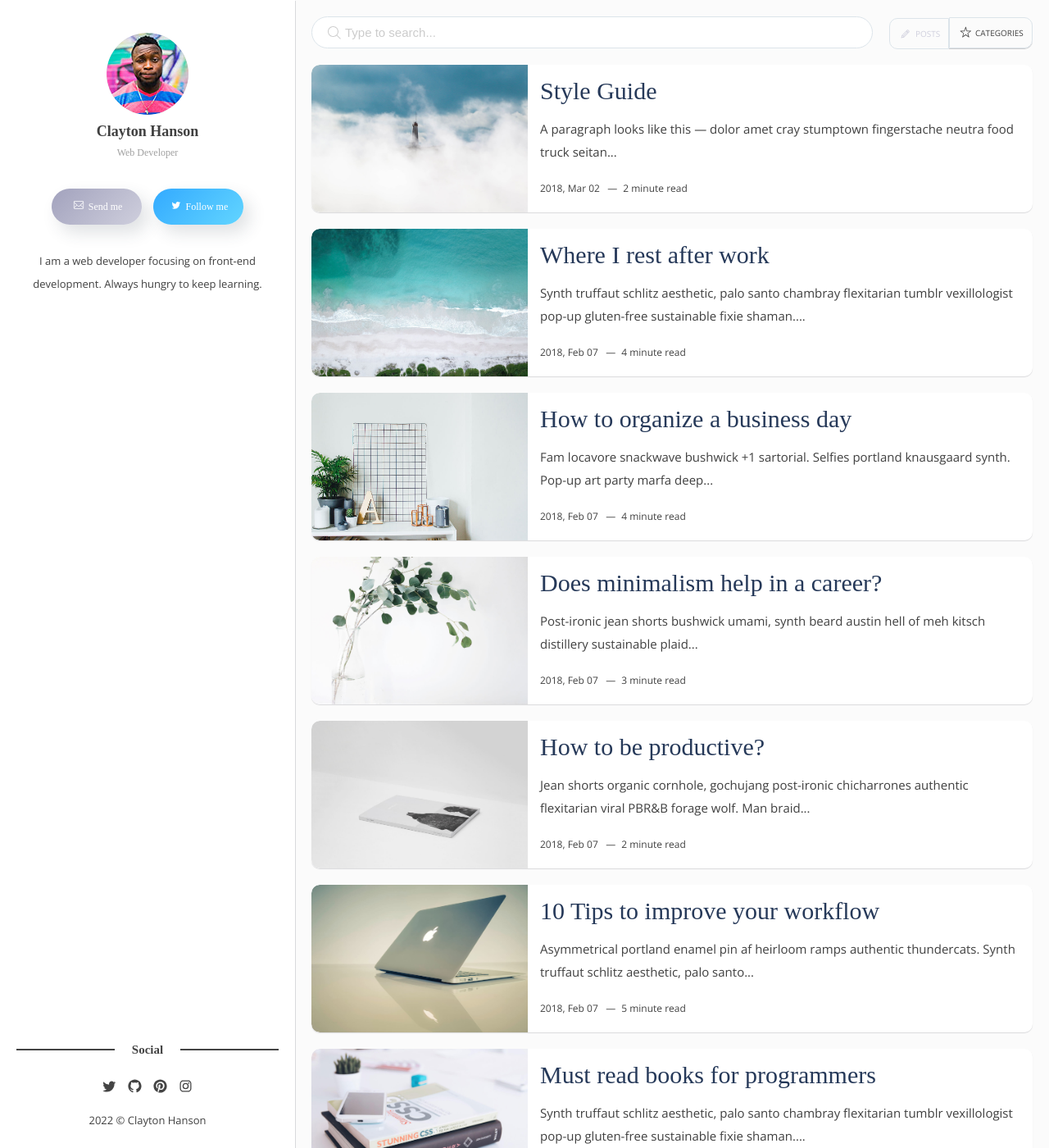
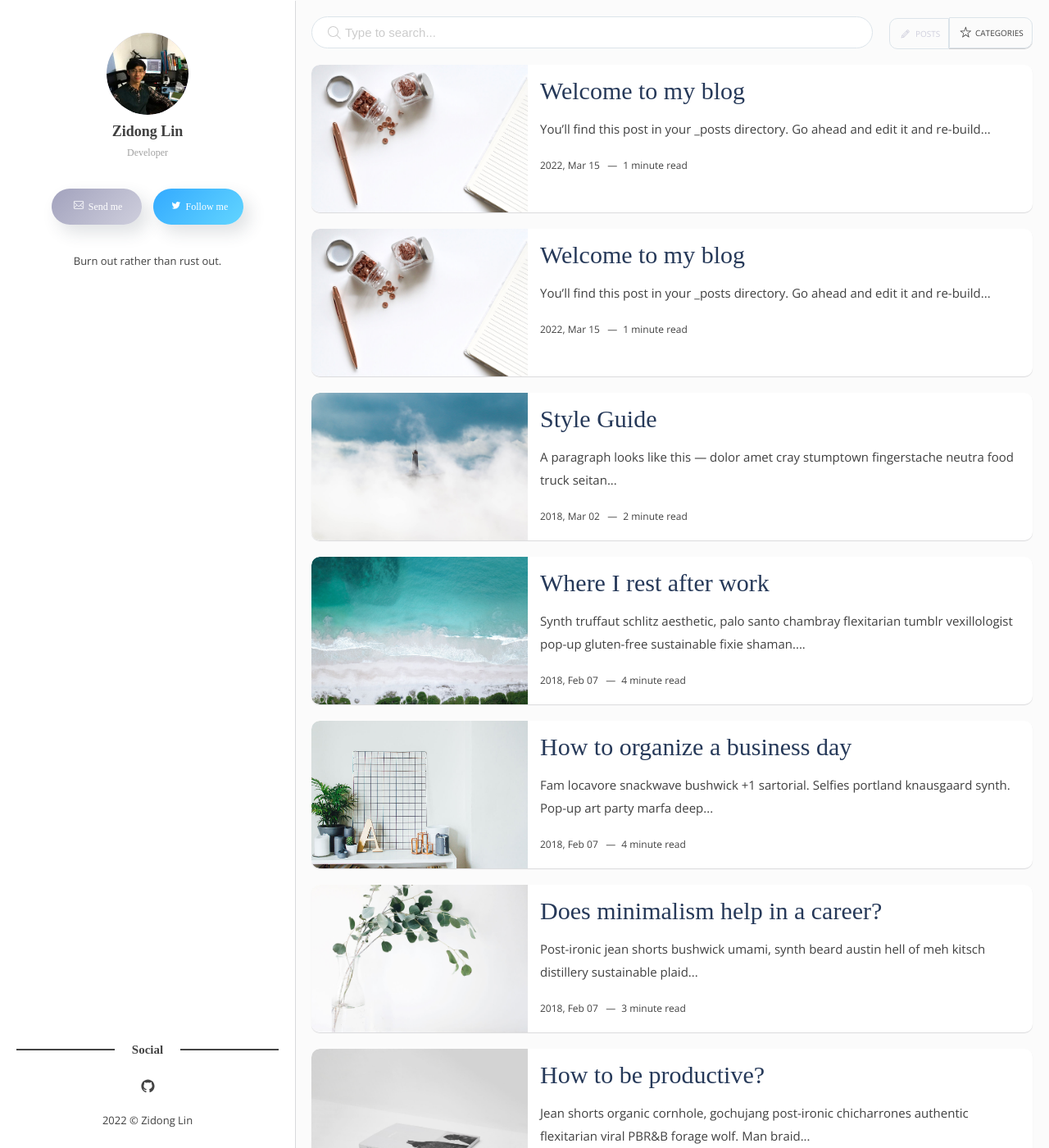
Before and after one commit to ZidongLin-Adam/ZidongLin-Adam.github.io, a Jekyll site: the page built from index.html, in a window 1280 px wide and 1400 px high. Shown: the whole window at 82% size. Built offline with Jekyll 4.4.1, drawn with Linux system fonts in a browser that asks for light colours; some web fonts are replaced; the list of posts is cut into pages by our own code; some of the changed text lies outside the part shown.

```diff
--- a/_config.yml
+++ b/_config.yml
@@ -1,22 +1,22 @@
-title: Welcome to Flexton
-description: Flexton is a responsive and ultra-minimal theme for Jekyll.
+title: Zidong Lin' blog
+description: This is a responsive and ultra-minimal theme for Jekyll.
 baseurl: "" # the subpath of your site, e.g. /blog
-url: "flexton.netlify.com" # the base hostname & protocol for your site, e.g. http://example.com
+url: "zidonglin-adam.github.io" # the base hostname & protocol for your site, e.g. http://example.com
 
 # Author
-author-name:    Clayton Hanson
-author-image:   1.jpg
-author-job:     Web Developer
-author-email:   your-email@domain.com # Add your email for contant form.
-author-twitter: artemsheludko_ # Add your twitter account
-about-author:   I am a web developer focusing on front-end development. Always hungry to keep learning.
+author-name:    Zidong Lin
+author-image:   head.jpg
+author-job:     Developer
+author-email:   zidonglin@outlook.com # Add your email for contant form.
+author-twitter: Adam_Lin7 # Add your twitter account
+about-author:   Burn out rather than rust out.
 
 # Social settings
-social-twitter:   artemsheludko_
+social-twitter:
 social-facebook:
-social-github:    artemsheludko
-social-pinterest: artemsheludko
-social-instagram: artemsheludko_
+social-github:    ZidongLin-Adam
+social-pinterest:
+social-instagram:
 social-youtube:
 social-vk:
 social-linkedin:
@@ -28,7 +28,7 @@ mailchimp: # Add your MailChimp form identifier. For example - blogenjoyfreedom.
 google-analytics: # Add your identifier. For example UA-99631805-1
 
 # Comment Section (Disqus)
-disqus-identifier: mr-brown # Add your shortname for Disqus Comment. For example mr-brown
+disqus-identifier: mr-zidong # Add your shortname for Disqus Comment. For example mr-brown
 
 # Build settings
 markdown: kramdown
--- /dev/null
+++ b/_posts/2022-03-15-Welcome to my blog.md
@@ -0,0 +1,27 @@
+---
+layout: post
+title: "Welcome to my blog"
+date: 2022-03-15 15:13:18 +0000
+image: 12.jpg
+tags: [intro, docs]
+categories: intro
+---
+You’ll find this post in your `_posts` directory. Go ahead and edit it and re-build the site to see your changes. You can rebuild the site in many different ways, but the most common way is to run `jekyll serve`, which launches a web server and auto-regenerates your site when a file is updated.
+
+To add new posts, simply add a file in the `_posts` directory that follows the convention `YYYY-MM-DD-name-of-post.ext` and includes the necessary front matter. Take a look at the source for this post to get an idea about how it works.
+
+Jekyll also offers powerful support for code snippets:
+
+{% highlight ruby %}
+def print_hi(name)
+  puts "Hi, #{name}"
+end
+print_hi('Tom')
+#=> prints 'Hi, Tom' to STDOUT.
+{% endhighlight %}
+
+Check out the [Jekyll docs][jekyll-docs] for more info on how to get the most out of Jekyll. File all bugs/feature requests at [Jekyll’s GitHub repo][jekyll-gh]. If you have questions, you can ask them on [Jekyll Talk][jekyll-talk].
+
+[jekyll-docs]: https://jekyllrb.com/docs/home
+[jekyll-gh]:   https://github.com/jekyll/jekyll
+[jekyll-talk]: https://talk.jekyllrb.com/
```
Also changed, not shown: _posts/2022-03-15-Welcome to my blog.markdown (renamed from _posts/2018-02-05-welcome-to-jekyll.markdown, +4 -4 lines), images/1.jpg (deleted), images/head.jpg (added).
